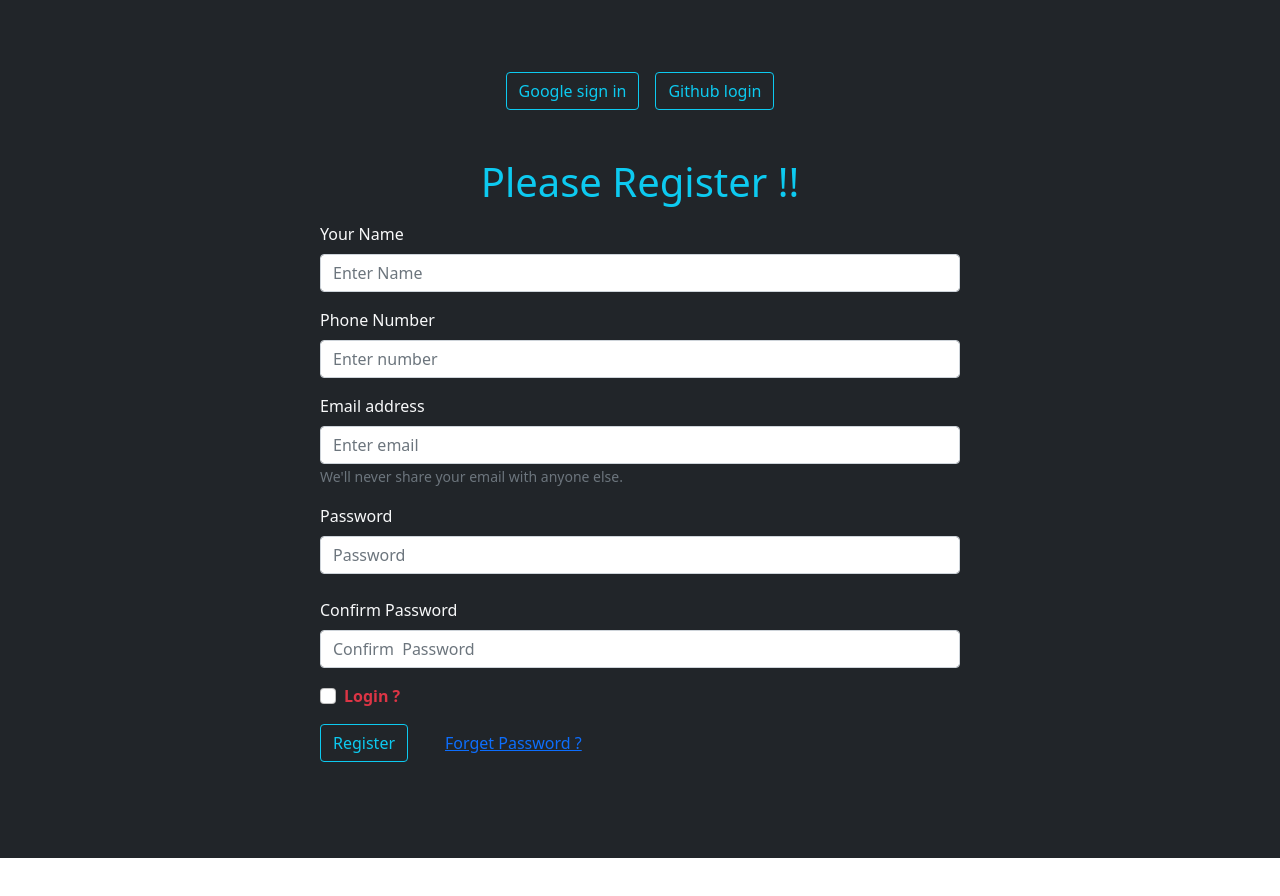
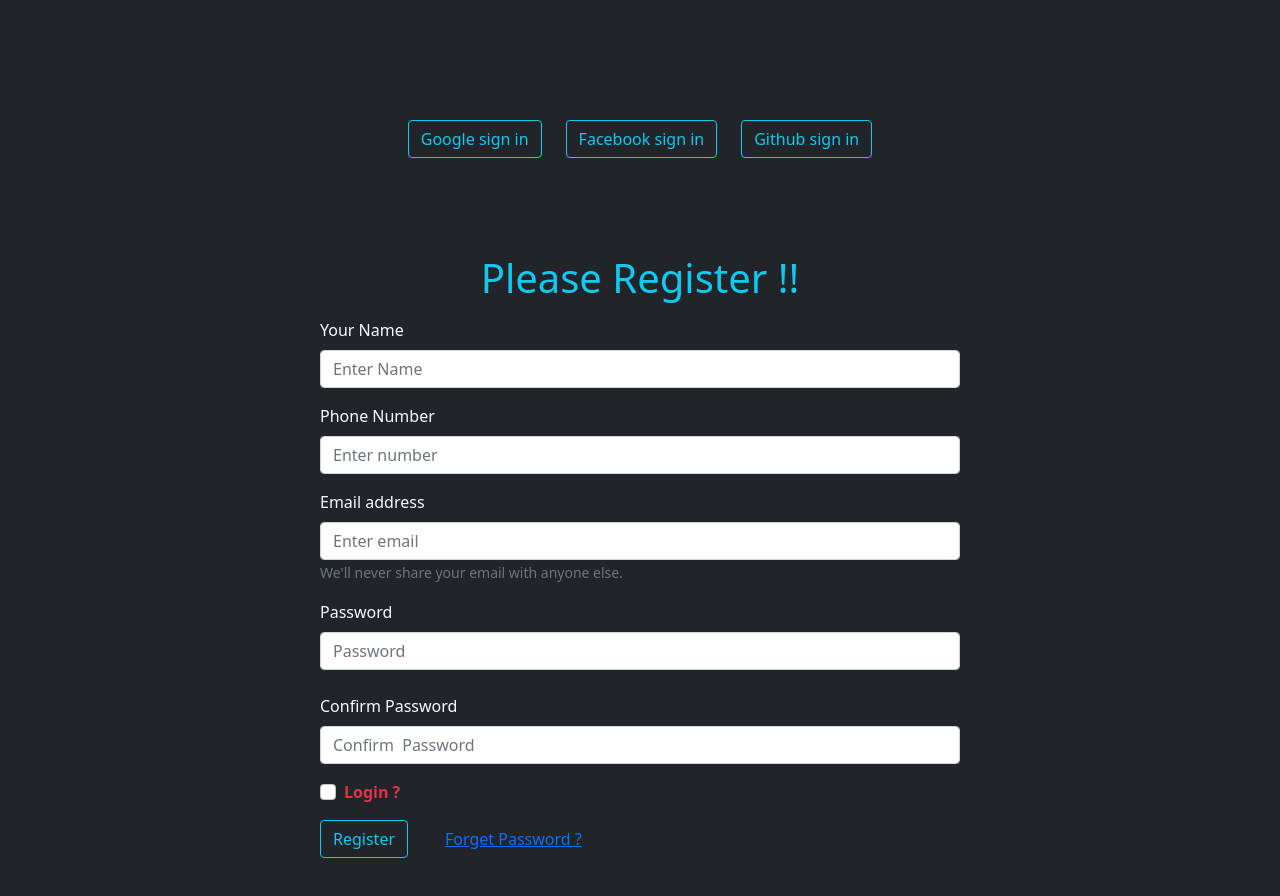
Before and after one commit to sajeeb-ahmeed/firebase-authentication, a React (Create React App) app: page /login in a window 1280 px wide. Shown: the top 896 px of the page. Before the commit the page ends 858 px from the top, so only its background shows below. Built offline with nearby package versions, Linux system fonts and the light colour scheme.

Commit message:
facebook login added

```diff
--- a/src/App.css
+++ b/src/App.css
@@ -1,5 +1,10 @@
+body {
+  background-color: #212529;
+}
+
 .App {
   /* text-align: center; */
+
 }
 
 .App-logo {
--- a/src/components/Home/Home.js
+++ b/src/components/Home/Home.js
@@ -8,7 +8,7 @@ const Home = () => {
 
             <h3 className='text-success '>Ramadan Mubarak </h3> <br /> <br />
             <Link className='btn btn-outline-info my-4' to={`/login`}>Login Page </Link>
-            <h6 className='mt-5 text-info pb-5 '>Lorem ipsum dolor sit amet, consectetur adipisicing elit.  <br /> Ad, dolorum repellat autem voluptatibus optio suscipit maxime sunt illo <br /> sint beatae velit neque,<br /> laboriosam qui deleniti earum blanditiis repudiandae perspiciatis! <br /> Enim architecto quibusdam consequatur sit, excepturi expedita sunt fugiat qui <br /> nesciunt aut, rerum mollitia esse nulla praesentium fuga natus alias. <br />Pariatur recusandae suscipit debitis id? Omnis praesentium facilis a,<br /> dolor laborum nemo exercitationem harum enim impedit numquam vitae qui aliquam quisquam hic <br /> accusamus eveniet veniam, aliquid, illum quidem amet iure <br /> officiis alias similique atque! Accusantium, doloribus sunt.<br /> Repellendus rerum adipisci incidunt quam dignissimos accusamus consequatur, <br /> quaerat error sunt totam itaque quibusdam?</h6>
+            <p className='mt-5 text-muted  ' variant="dark">Lorem ipsum dolor sit amet, consectetur adipisicing elit.  <br /> Ad, dolorum repellat autem voluptatibus optio suscipit maxime sunt illo <br /> sint beatae velit neque,<br /> laboriosam qui deleniti earum blanditiis repudiandae perspiciatis! <br /> Enim architecto quibusdam consequatur sit, excepturi expedita sunt fugiat qui <br /> nesciunt aut, rerum mollitia esse nulla praesentium fuga natus alias. <br />Pariatur recusandae suscipit debitis id? Omnis praesentium facilis a,<br /> dolor laborum nemo exercitationem harum enim impedit numquam vitae qui aliquam quisquam hic <br /> accusamus eveniet veniam, aliquid, illum quidem amet iure <br /> officiis alias similique atque! Accusantium, doloribus sunt.<br /> Repellendus rerum adipisci incidunt quam dignissimos accusamus consequatur, <br /> quaerat error sunt totam itaque quibusdam?</p>
 
 
 
--- a/src/components/firebase_google_github_auth/GoogleGithubAuth.js
+++ b/src/components/firebase_google_github_auth/GoogleGithubAuth.js
@@ -1,4 +1,4 @@
-import { getAuth, GithubAuthProvider, GoogleAuthProvider, signInWithPopup, signOut } from 'firebase/auth';
+import { FacebookAuthProvider, getAuth, GithubAuthProvider, GoogleAuthProvider, signInWithPopup, signOut } from 'firebase/auth';
 import React, { useState } from 'react';
 import app from '../../firebase.init';
 
@@ -8,12 +8,18 @@ import app from '../../firebase.init';
 const auth = getAuth(app);
 
 
+
+// public function
 const GoogleGithubAuth = () => {
+
+
+
     const [userInfo, setUserInfo] = useState({});
     console.log(userInfo);
     const { displayName, photoURL } = userInfo
     const googleProvider = new GoogleAuthProvider();
     const githubProvider = new GithubAuthProvider();
+    const facebookProvider = new FacebookAuthProvider();
 
     // google provider
     const handdleGoogleSingIn = () => {
@@ -51,15 +57,31 @@ const GoogleGithubAuth = () => {
                 console.log(error);
             })
     }
+
+    // handle Facebook Provider
+    const handleFacebookProvider = () => {
+        signInWithPopup(auth, facebookProvider)
+            .then(result => {
+                const getFbUser = result.user;
+                setUserInfo(getFbUser)
+                console.log(getFbUser);
+
+            })
+            .catch(error => {
+                console.log(error.message);
+            })
+    }
+
     return (
-        <div className='my-4 text-center'>
+        <div className='my-5 text-center'>
             {
                 displayName ?
-                    <button className='btn btn-outline-info' onClick={handdleGoogleSingOut}> Sign Out</button>
+                    <button className='btn btn-outline-info mb-3' onClick={handdleGoogleSingOut}> Sign Out</button>
                     :
                     <>
-                        <button className='btn btn-outline-info me-3' onClick={handdleGoogleSingIn}>Google sign in</button>
-                        <button className='btn btn-outline-info' onClick={handleGithubProvider}> Github login</button>
+                        <button className='btn btn-outline-info ' onClick={handdleGoogleSingIn}>Google sign in</button>
+                        <button className='btn btn-outline-info m-4' onClick={handleFacebookProvider}> Facebook sign in</button>
+                        <button className='btn btn-outline-info ' onClick={handleGithubProvider}> Github sign in</button>
                     </>
             }
 
```
